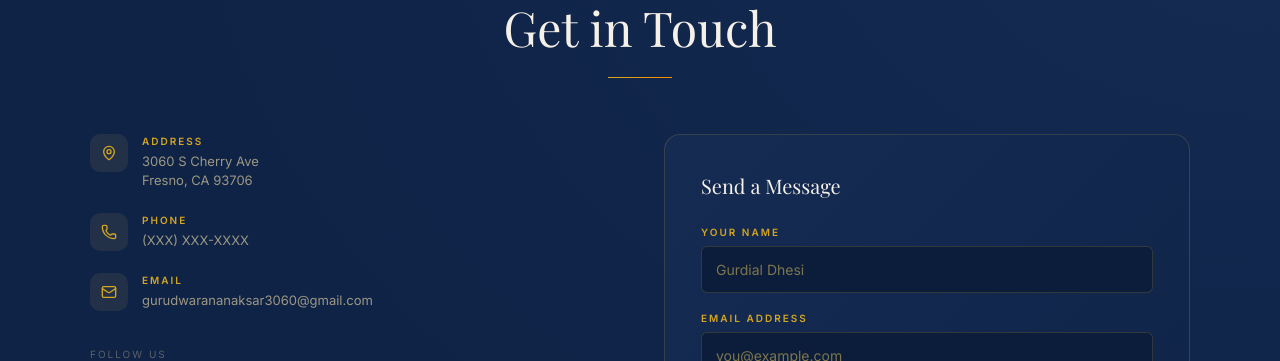
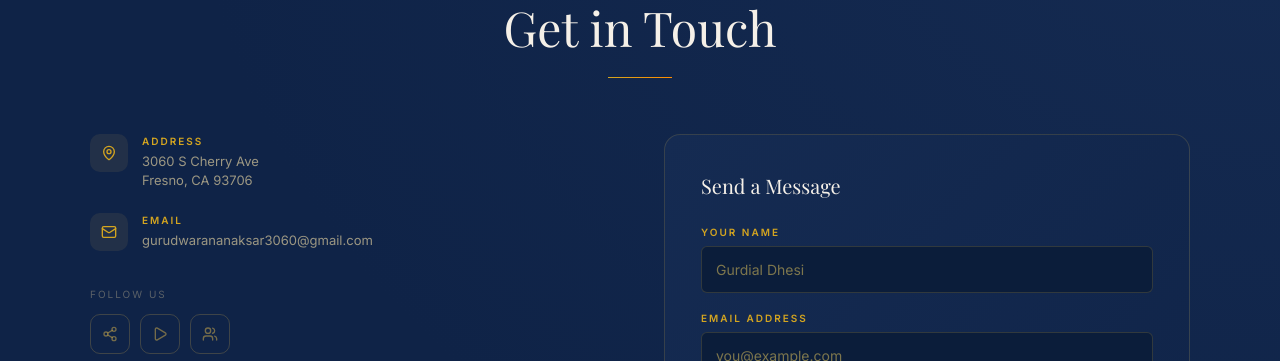
Before and after one commit to aaronbenjamin1/gurdwara2, a Next.js app: page / in a window 1280 px wide. Shown: the part 5620-5981 px from the top of the page. Built offline with nearby package versions, Linux system fonts and the light colour scheme; no server answers; a web font is replaced by a local one.

Commit message:
Update Contact.tsx

```diff
--- a/components/Contact.tsx
+++ b/components/Contact.tsx
@@ -50,7 +50,6 @@ export default function Contact() {
             <div style={{ display: "flex", flexDirection: "column", gap: 22, marginBottom: 36 }}>
               {[
                 { Icon: MapPin, label: "Address", value: "3060 S Cherry Ave\nFresno, CA 93706" },
-                { Icon: Phone, label: "Phone", value: "(XXX) XXX-XXXX" },
                 { Icon: Mail, label: "Email", value: "gurudwarananaksar3060@gmail.com" },
               ].map(({ Icon, label, value }) => (
                 <div key={label} style={{ display: "flex", gap: 14, alignItems: "flex-start" }}>
```
